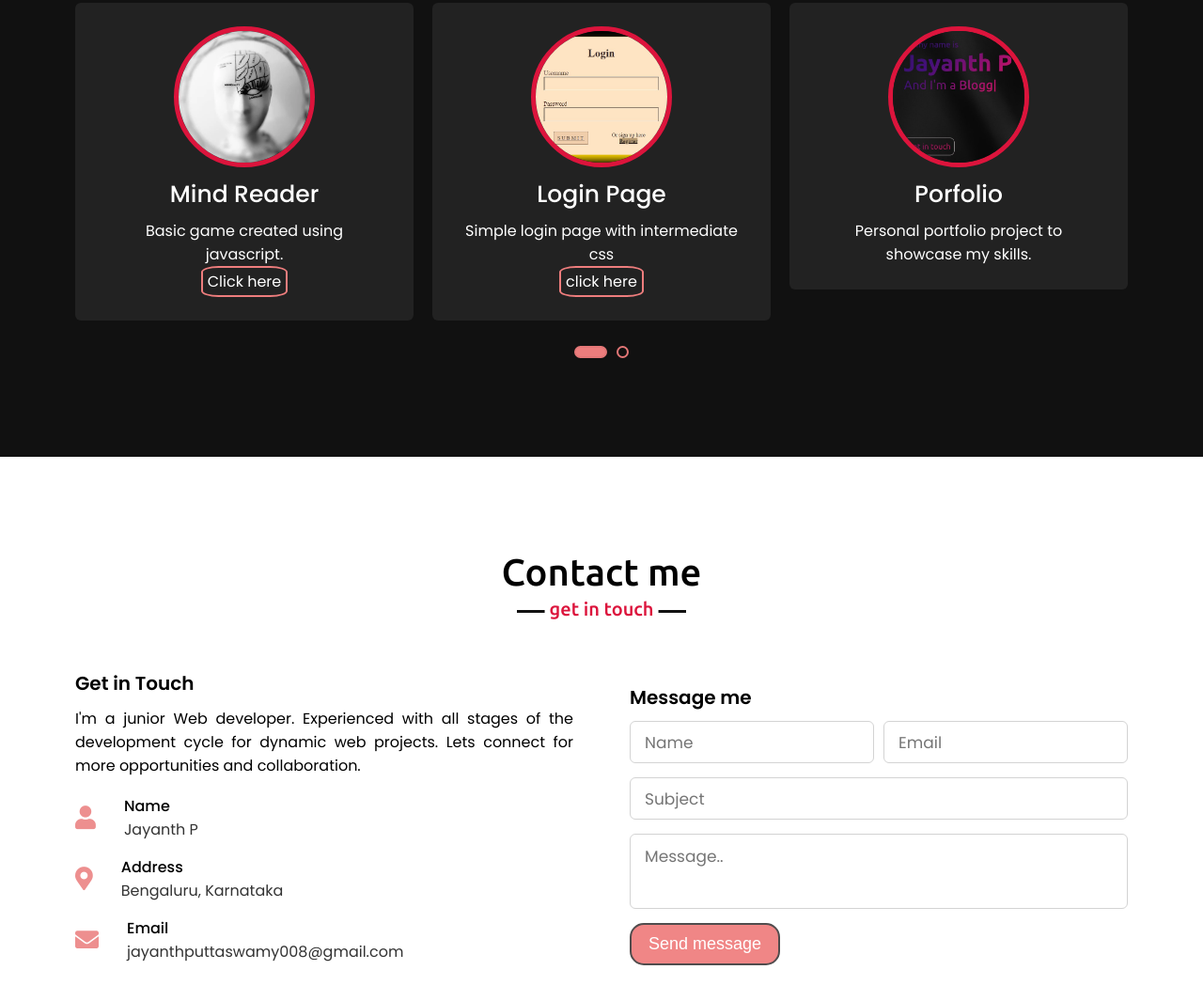
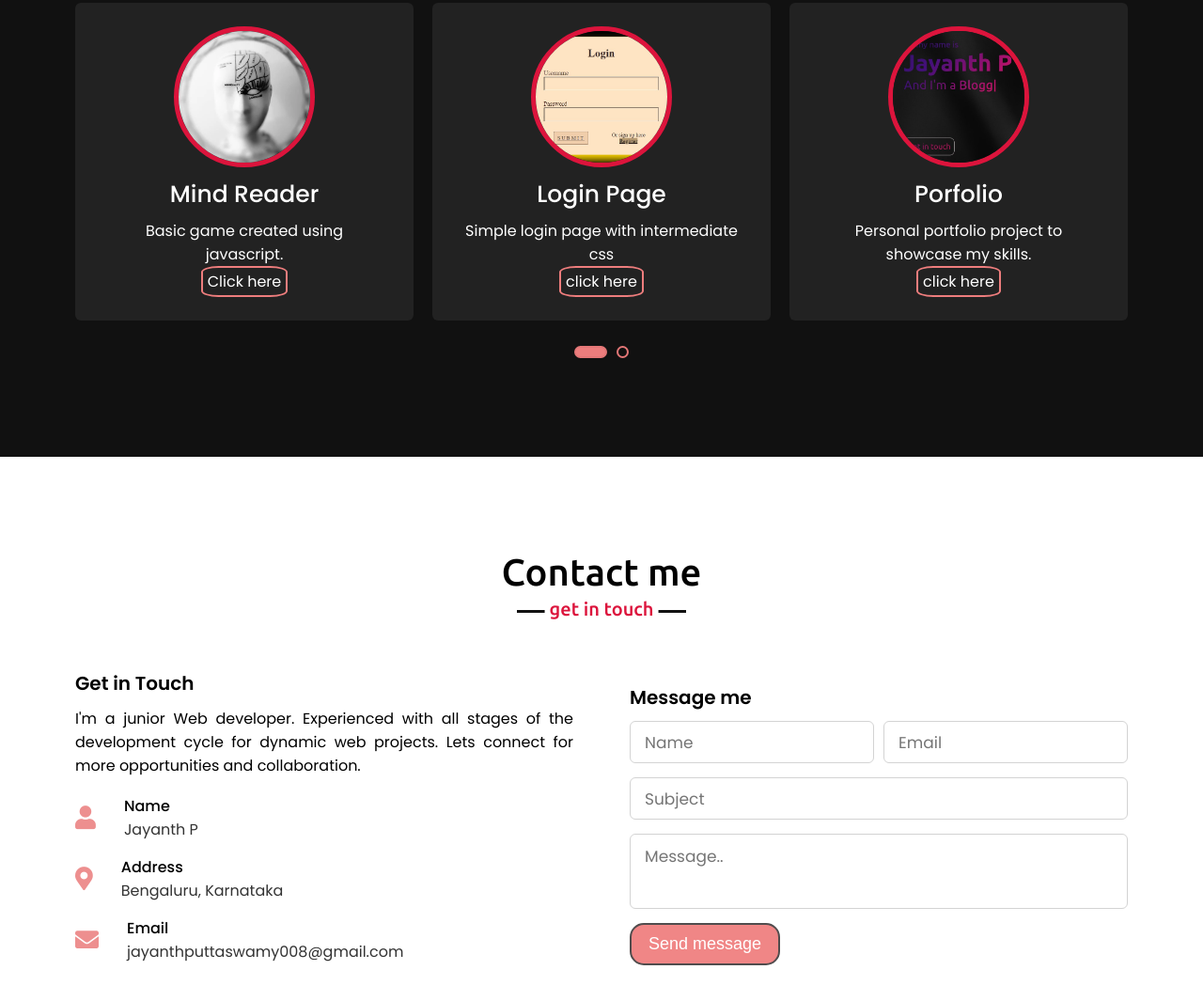
Before and after one commit to JayanthPuttaswamy8/JayanthPuttaswamy8.github.io, a plain HTML site: page index.html in a window 1280 px wide. Shown: the part 2971-4036 px from the top of the page at 94% size. Drawn offline with nearby package versions, Linux system fonts and the light colour scheme.

Commit message:
Update index.html

```diff
--- a/index.html
+++ b/index.html
@@ -198,6 +198,7 @@
                        <img src="images/portfolio.jpg" alt="portfolio">
                         <div class="text"> Porfolio</div>
                         <p>Personal portfolio project to showcase my skills.</p>
+                        <a id='links' href='https://github.com/JayanthPuttaswamy8/Portfolio.git' target='blank'>click here</a>
                     </div>
                 </div>
             </div>
```
